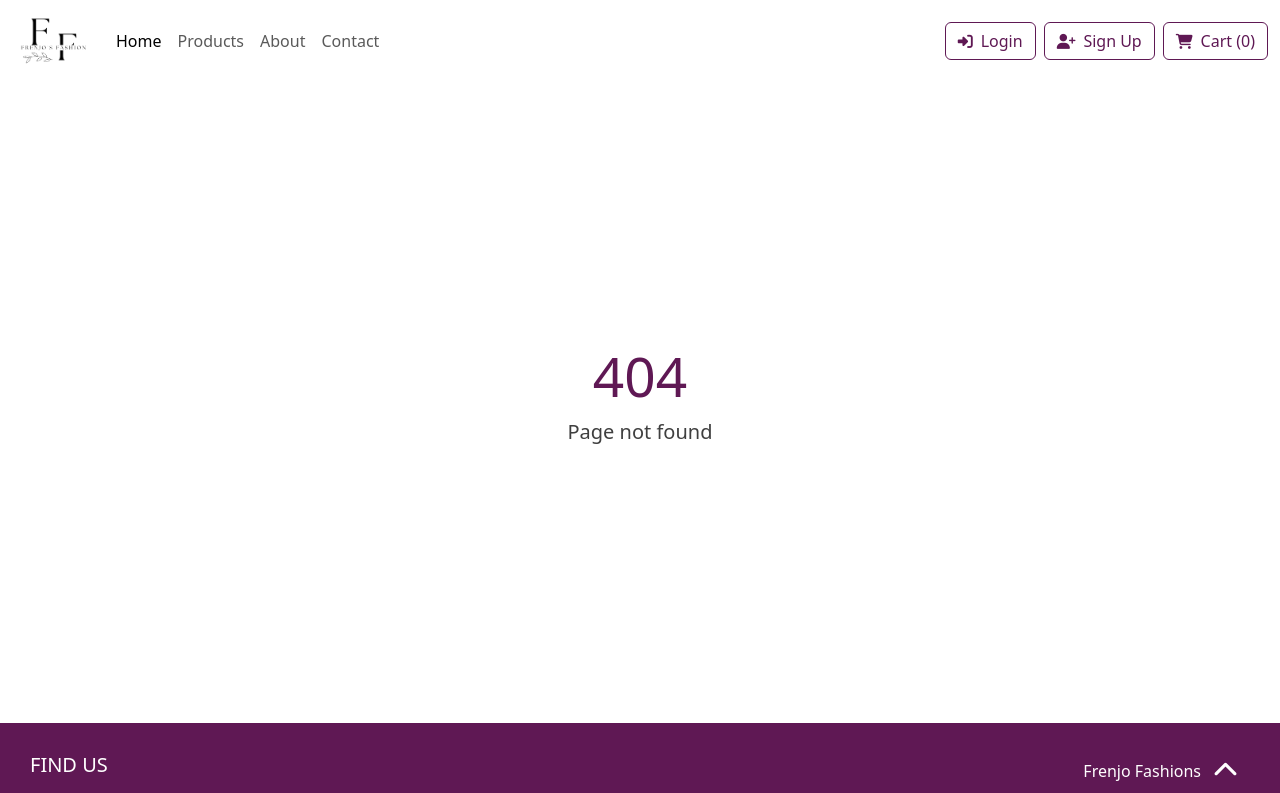
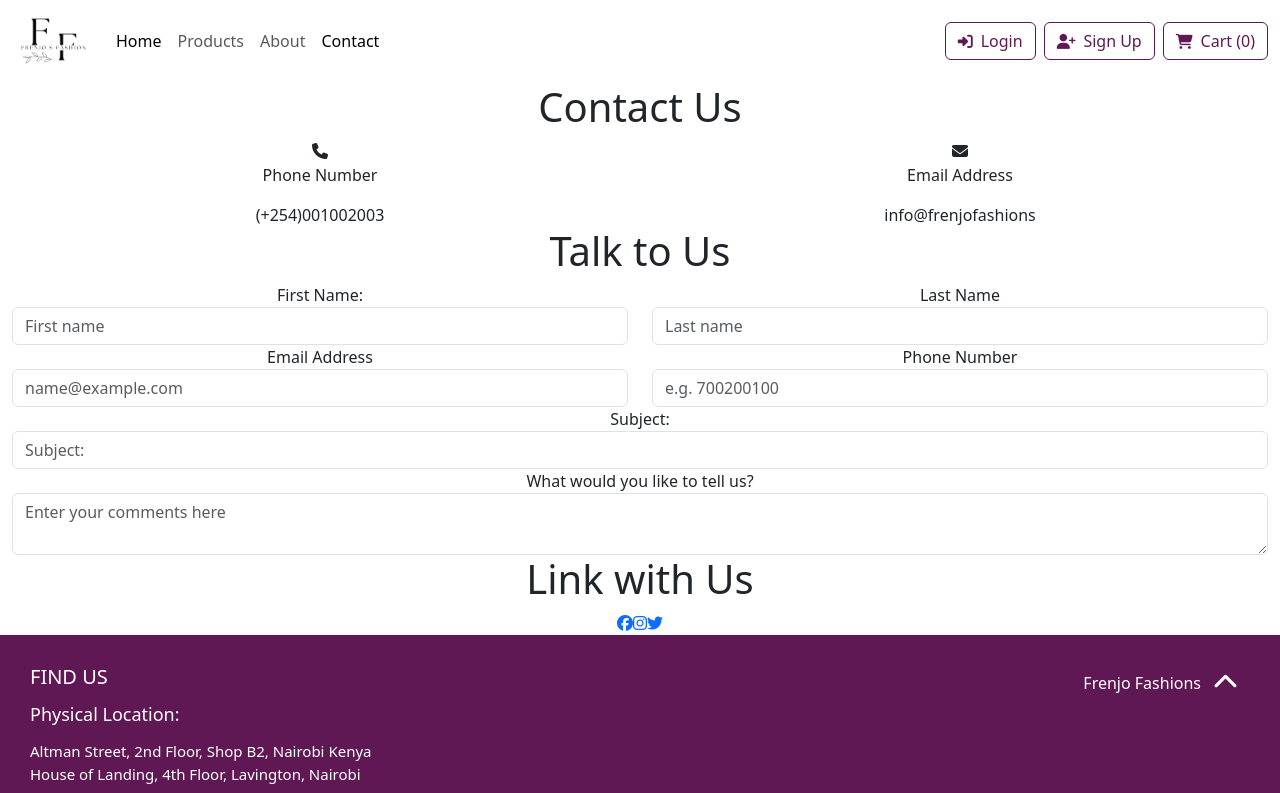
Before and after one commit to Brendafrenjo/e-commerce-app, a React (Create React App) app: page /contact in a window 1280 px wide. Before the commit this address led to /not-found. Shown: the top 793 px of the page. Built offline with nearby package versions, Linux system fonts and the light colour scheme.

Commit message:
Created Contact.js

```diff
--- a/src/App.js
+++ b/src/App.js
@@ -18,6 +18,7 @@ import FindYourAccount from "./FindYourAccount";
 import PaymentSuccessful from "./PaymentSuccessful";
 import Footer from "./Footer";
 import About from "./About";
+import Contact from "./Contact";
 
 function App() {
   const location = useLocation();
@@ -51,6 +52,7 @@ function App() {
         <Route path="/not-found" element={<NotFound />} />
         <Route path="/checkout" element={<Checkout />} />
         <Route path="/about" element={<About />} />
+        <Route path="/contact" element={<Contact />} />
         <Route path="/order-confirmation" element={<OrderConfirmation />} />
         <Route path="/registration" element={<Registration />} />
         <Route path="/find-your-account" element={<FindYourAccount />} />
--- /dev/null
+++ b/src/Contact.js
@@ -0,0 +1,104 @@
+import React from "react";
+
+export default function Contact() {
+  return (
+    <div className="Contact container-fluid">
+      <h1>Contact Us</h1>
+      <div className="row contact-information">
+        <div className="col-md-6 phone">
+          <i className="fa-solid fa-phone contact-information-icon"></i>
+          <p>Phone Number</p> (+254)001002003
+        </div>
+        <div className="col-md-6 email">
+          <i className="fa-solid fa-envelope contact-information-icon"></i>{" "}
+          <p>Email Address</p>
+          info@frenjofashions
+        </div>
+      </div>
+      <div className="contact-form">
+        <h1>Talk to Us</h1>
+        <form>
+          <div className="row">
+            <div className="col-6">
+              <label htmlFor="firstName">First Name:</label>
+              <input
+                type="text"
+                id="firstName"
+                name="firstName"
+                placeholder="First name"
+                className="form-control"
+              />
+            </div>
+            <div className="col-6">
+              <label htmlFor="lastName">Last Name</label>
+              <input
+                type="text"
+                id="lastName"
+                name="lastName"
+                placeholder="Last name"
+                className="form-control"
+              />
+            </div>
+            <div className="col-6">
+              <label htmlFor="email">Email Address</label>
+              <input
+                type="email"
+                id="email"
+                name="email"
+                placeholder="name@example.com"
+                className="form-control"
+              />
+            </div>
+            <div className="col-6">
+              <label htmlFor="tel">Phone Number</label>
+              <input
+                type="tel"
+                id="tel"
+                name="tel"
+                placeholder="e.g. 700200100"
+                className="form-control"
+              />
+            </div>
+          </div>
+          <div className="col-12">
+            <label htmlFor="subject">Subject:</label>
+            <input
+              type="text"
+              id="subject"
+              name="subject"
+              placeholder="Subject:"
+              className="form-control"
+            />
+          </div>
+          <div className="col-12">
+            <label htmlFor="comments">What would you like to tell us?</label>
+            <textarea
+              id="comments"
+              name="comments"
+              placeholder="Enter your comments here"
+              className="form-control"
+            ></textarea>
+          </div>
+        </form>
+      </div>
+      <div className="link-with-us">
+        <h1>Link with Us</h1>
+        <span className="facebook">
+          <a href="https://www.facebook.com/frenjofashions" target="_blank">
+            <i className="fa-brands fa-facebook"></i>
+          </a>
+        </span>
+        <span className="instagram">
+          <a href="https://www.instagram.com/frenjofashions" target="_blank">
+            <i className="fa-brands fa-instagram"></i>
+          </a>
+        </span>
+        <span className="twitter">
+          <a href="https://twitter.com/frenjofashions" target="_blank">
+            <i className="fa-brands fa-twitter"></i>
+          </a>
+        </span>
+      </div>
+    </div>
+  );
+}
```
